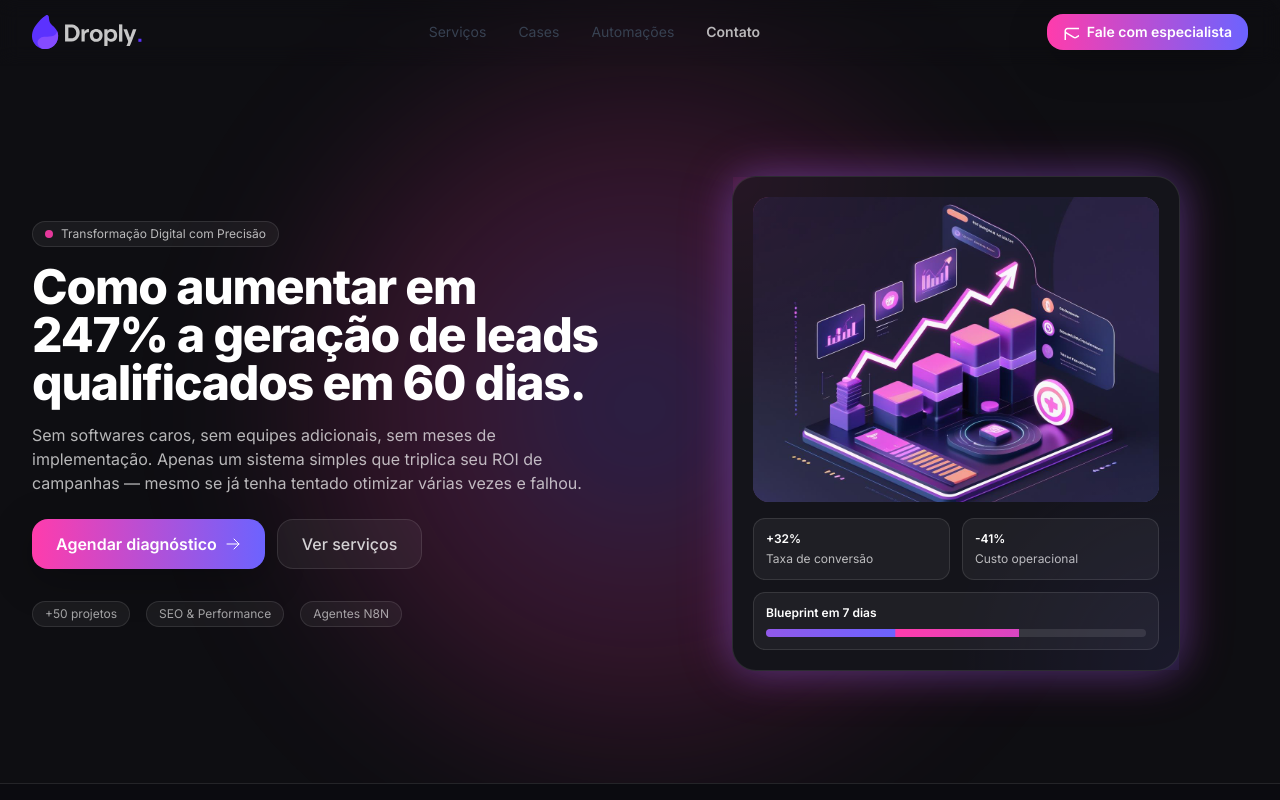
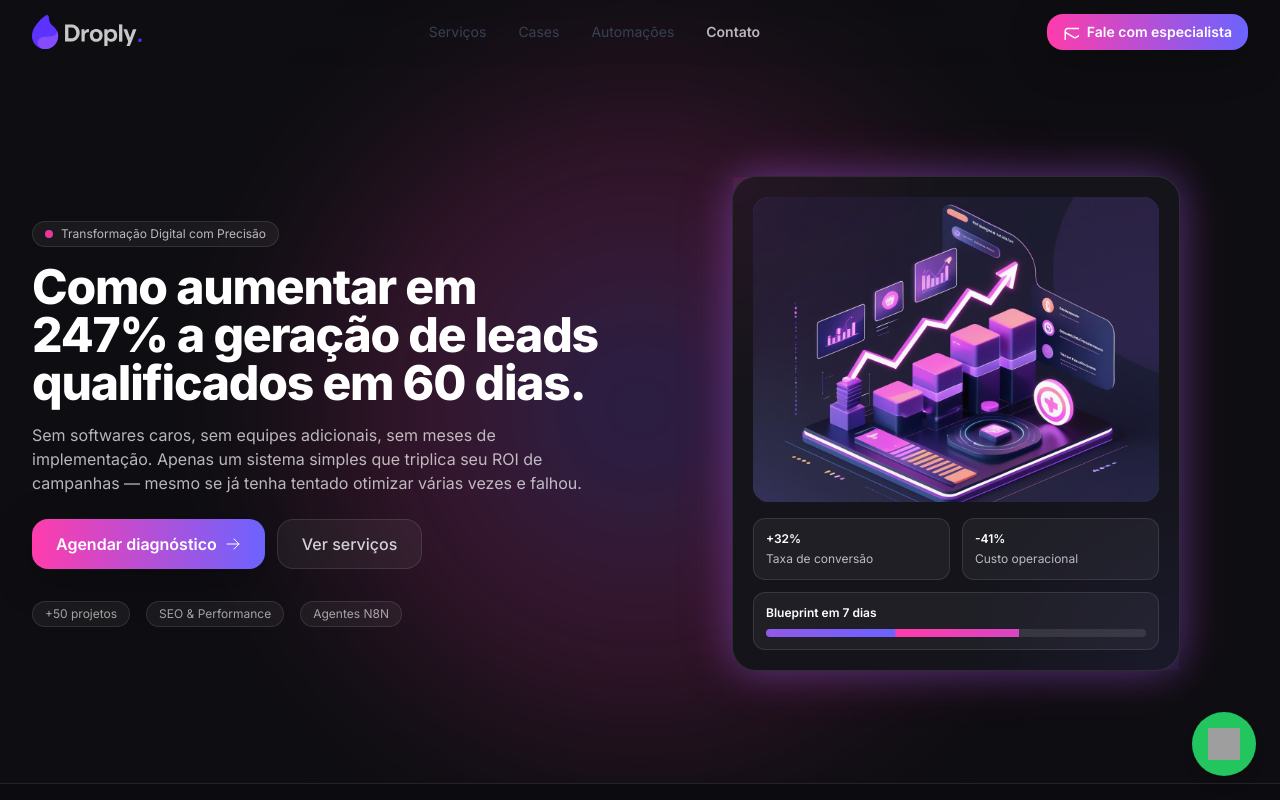
Before and after one commit to robsonmouras/droply-solutions, a plain HTML site: page index.html in a window 1280 px wide. Shown: the top 800 px of the page. Drawn offline with nearby package versions, Linux system fonts and the light colour scheme; grey boxes are pictures that could not be loaded.

Commit message:
add botão whatsapp

```diff
--- a/index.html
+++ b/index.html
@@ -917,6 +917,20 @@
         </div>
       </div>
     </footer>
+    <!-- WhatsApp Flutuante -->
+    <a
+      href="https://wa.me/556381214381?text=Ola%2C%20vim%20pelo%20site%20e%20gostaria%20de%20falar%20sobre%20um%20projeto"
+      target="_blank"
+      class="fixed bottom-6 right-6 z-50 flex items-center justify-center w-16 h-16 bg-green-500 rounded-full shadow-lg hover:scale-110 transition-transform"
+      aria-label="Fale conosco no WhatsApp"
+    >
+      <!-- Ícone WhatsApp simplificado -->
+      <img
+        src="https://upload.wikimedia.org/wikipedia/commons/6/6b/WhatsApp.svg"
+        alt="WhatsApp"
+        class="w-8 h-8"
+      />
+    </a>
     <script src="js/script.js"></script>
     <script src="js/send-form.js"></script>
   </body>
```
Also changed, not shown: termo-privacidade.html (+14 -0 lines).
